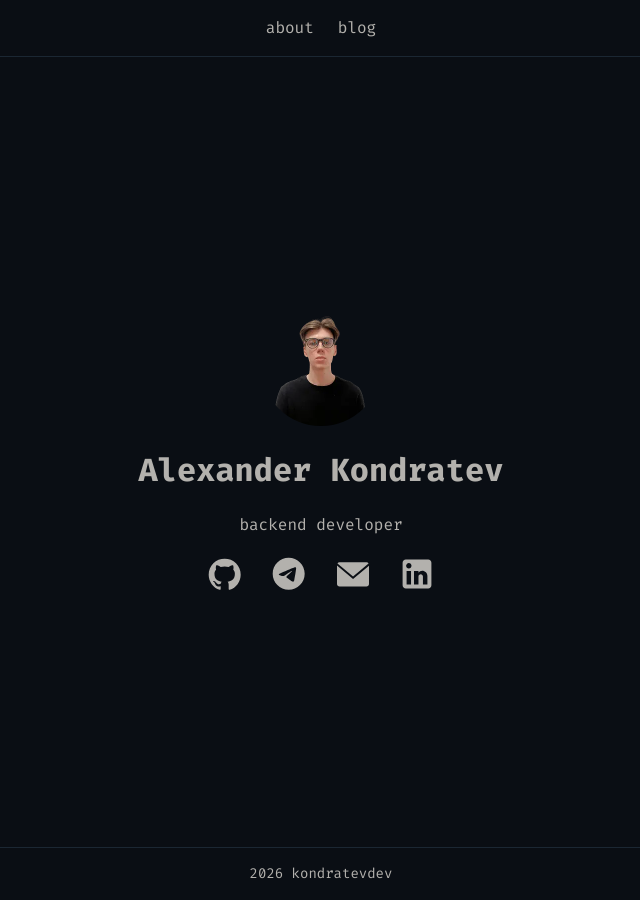
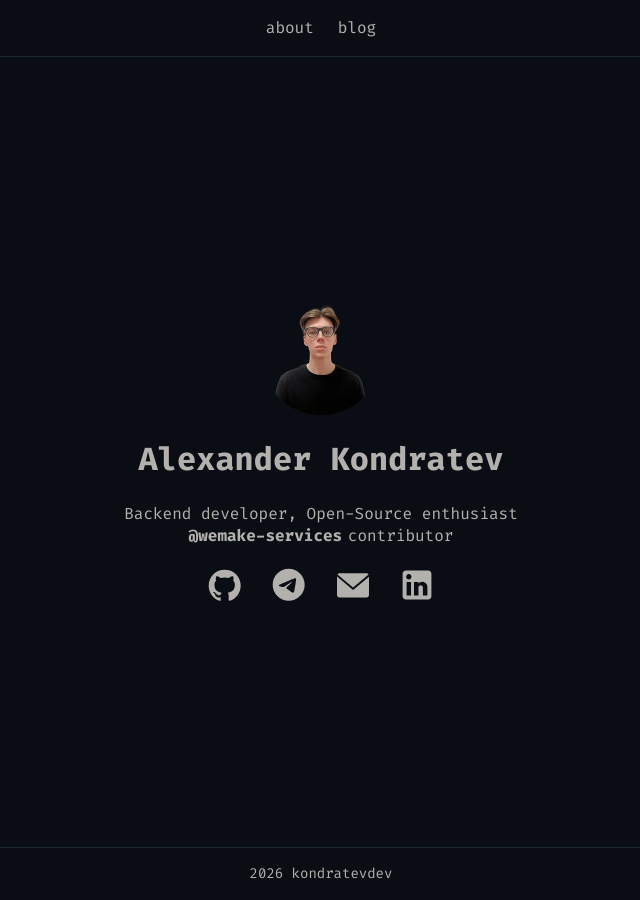
Before and after one commit to kondratevdev/kondratevdev.github.io, a Jekyll site: the page built from index.html, in a window 1280 px wide. Shown: the whole page, without its empty margins (319-959 px from the left). Built offline with Jekyll 4.4.1, drawn with Linux system fonts in a browser that asks for light colours.

Commit message:
Change about section

```diff
--- a/assets/css/components/about.css
+++ b/assets/css/components/about.css
@@ -35,6 +35,28 @@
 
 .about__description {
   margin-top: 8px;
+  display: flex;
+  flex-direction: column;
+  align-items: center;
+  gap: 4px;
+}
+
+.about__description-secondary {
+  display: inline-flex;
+  align-items: baseline;
+  gap: 0.35em;
+}
+
+.about__description a {
+  color: inherit;
+  font-weight: var(--font-weight-bold);
+  text-decoration: none;
+  transition: color 0.15s ease;
+}
+
+.about__description a:hover,
+.about__description a:focus-visible {
+  color: var(--color-accent-orange-red);
 }
 
 .about__social {
--- a/index.html
+++ b/index.html
@@ -5,12 +5,28 @@ title: Alexander Kondratev
 <section class="about">
   <div class="about__info">
     <div class="about__avatar">
-      <img src="{{ "/assets/images/avatar.webp" | prepend: site.baseurl }}" alt="Alexander Kondratev" fetchpriority="high">
+      <img
+        src="{{ "/assets/images/avatar.webp" | prepend: site.baseurl }}"
+        alt="Alexander Kondratev"
+        fetchpriority="high"
+      >
     </div>
 
     <header class="about__header">
       <h1 class="about__name">Alexander Kondratev</h1>
-      <p class="about__description">backend developer</p>
+      <p class="about__description">
+        <span>Backend developer, Open-Source enthusiast</span>
+        <span class="about__description-secondary">
+          <a
+            target="_blank"
+            rel="noopener noreferrer"
+            href="https://github.com/wemake-services"
+          >
+            @wemake-services
+          </a>
+          contributor
+        </span>
+      </p>
     </header>
   </div>
 
```
Also changed, not shown: .github/zizmor.yml (added).
